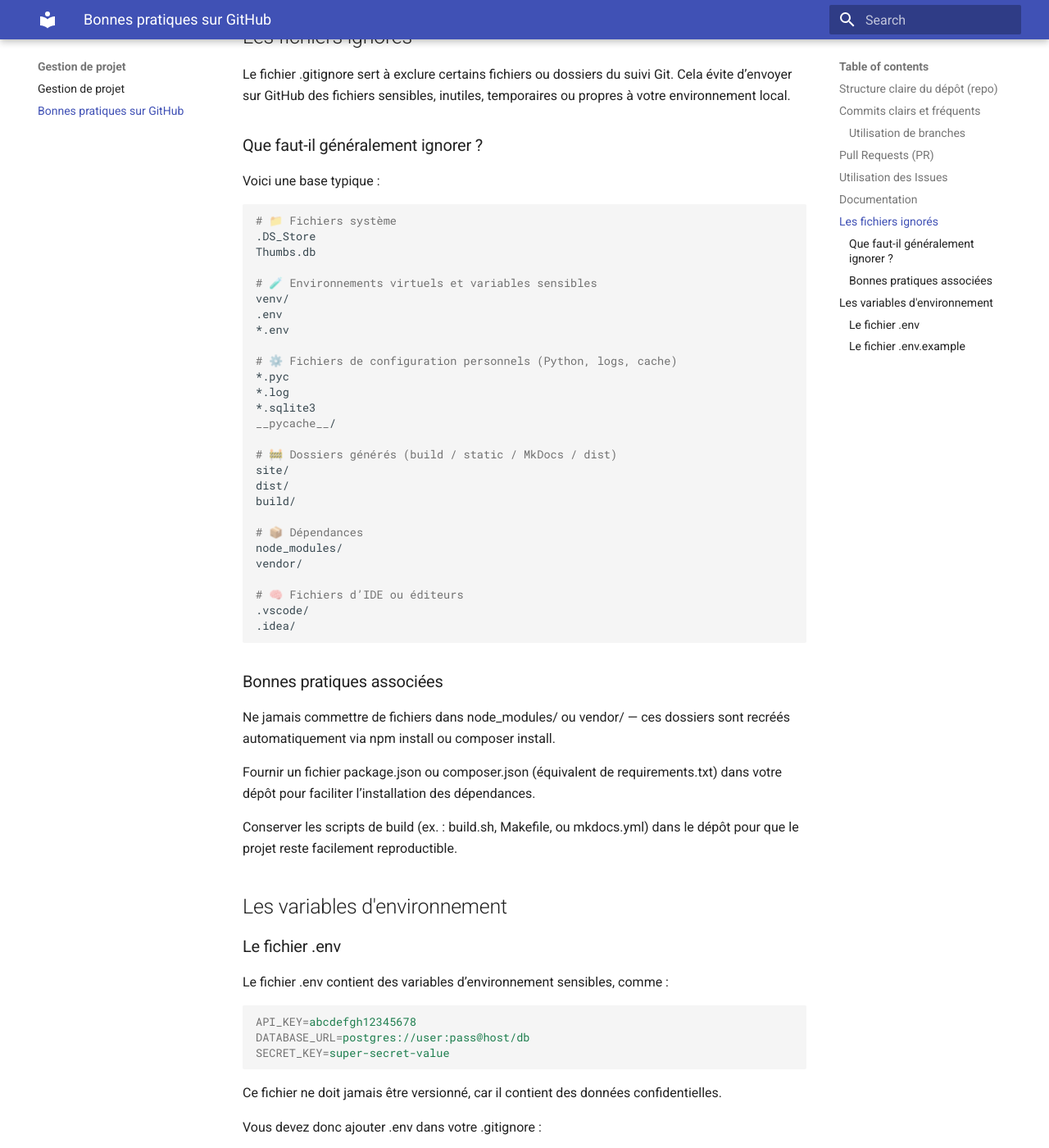
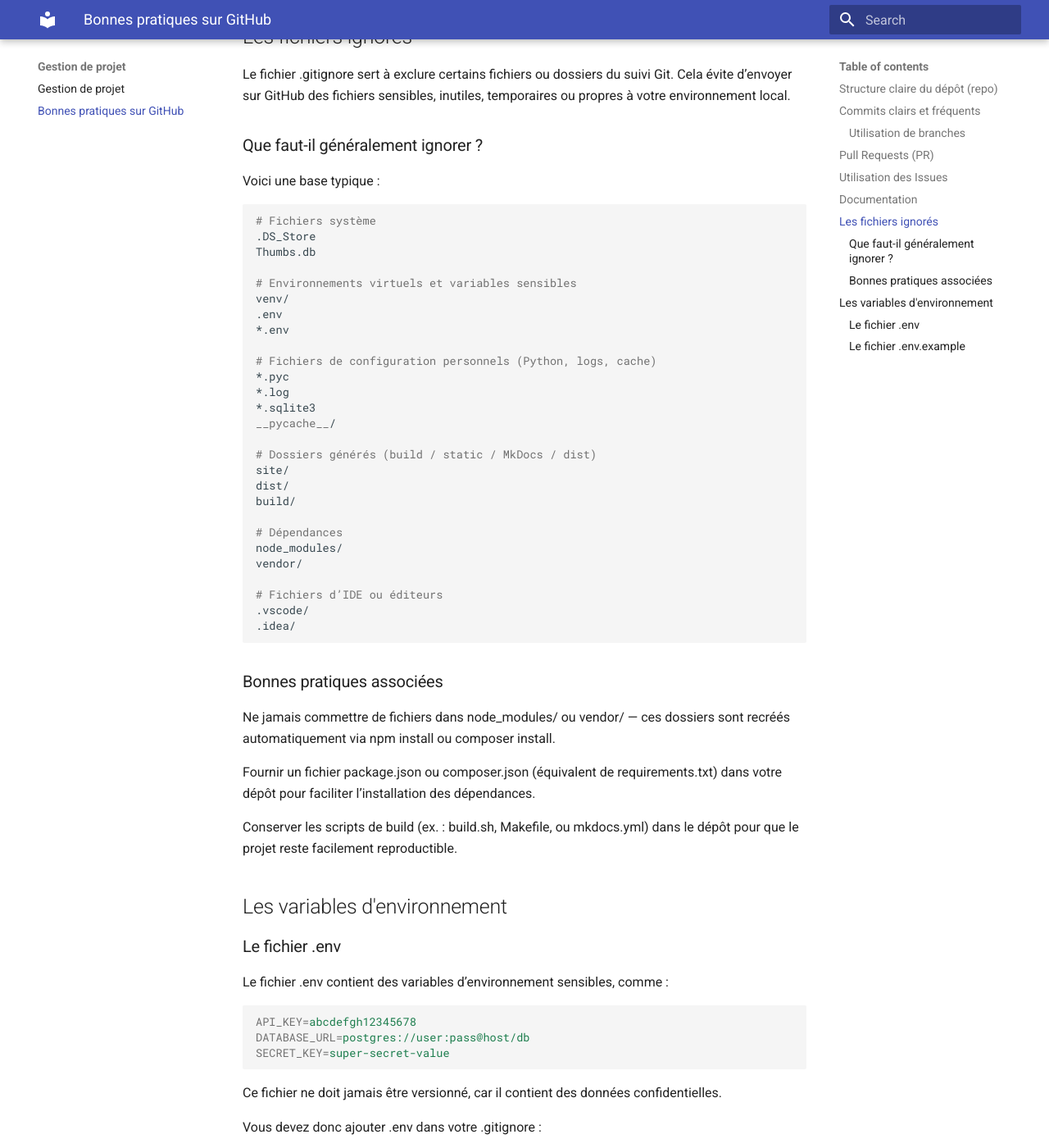
Before and after one commit to agnesNeedemand/projet-fil-rouge, an MkDocs documentation site: the page built from docs/gestion/git.md, in a window 1280 px wide and 1400 px high, scrolled down 1679 px. Shown: the whole window at 82% size. Built offline with MkDocs 1.6.1 and Material for MkDocs 9.7.7, drawn with Linux system fonts in a browser that asks for light colours; some of the changed text lies outside the part shown.

Commit message:
update page git

````diff
--- a/docs/gestion/git.md
+++ b/docs/gestion/git.md
@@ -65,31 +65,31 @@ Le fichier .gitignore sert à exclure certains fichiers ou dossiers du suivi Git
 
 Voici une base typique :
 ```markdown
-# 📁 Fichiers système
+# Fichiers système
 .DS_Store
 Thumbs.db
 
-# 🧪 Environnements virtuels et variables sensibles
+# Environnements virtuels et variables sensibles
 venv/
 .env
 *.env
 
-# ⚙️ Fichiers de configuration personnels (Python, logs, cache)
+# Fichiers de configuration personnels (Python, logs, cache)
 *.pyc
 *.log
 *.sqlite3
 __pycache__/
 
-# 🚧 Dossiers générés (build / static / MkDocs / dist)
+# Dossiers générés (build / static / MkDocs / dist)
 site/
 dist/
 build/
 
-# 📦 Dépendances
+# Dépendances
 node_modules/
 vendor/
 
-# 🧠 Fichiers d’IDE ou éditeurs
+# Fichiers d’IDE ou éditeurs
 .vscode/
 .idea/
 ```
````
Also changed, not shown: other parts of docs/gestion/git.md (+3 -2 lines).
